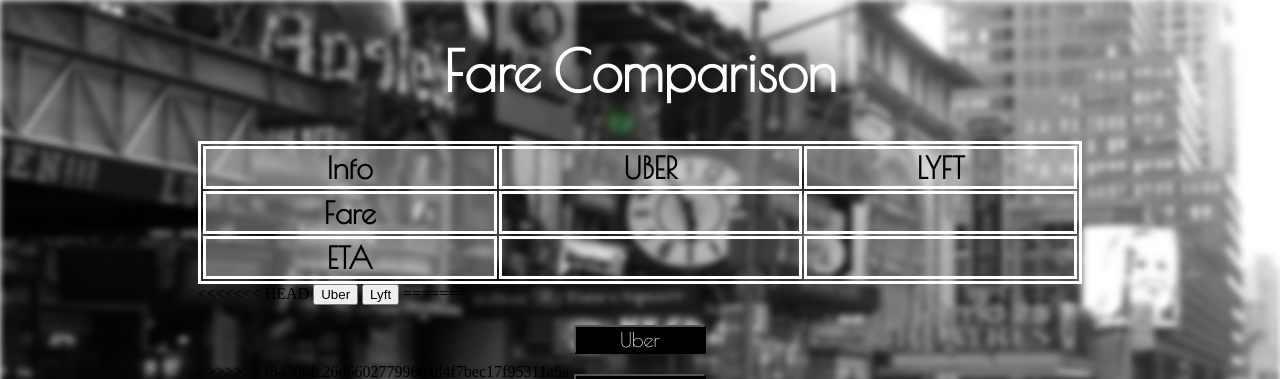
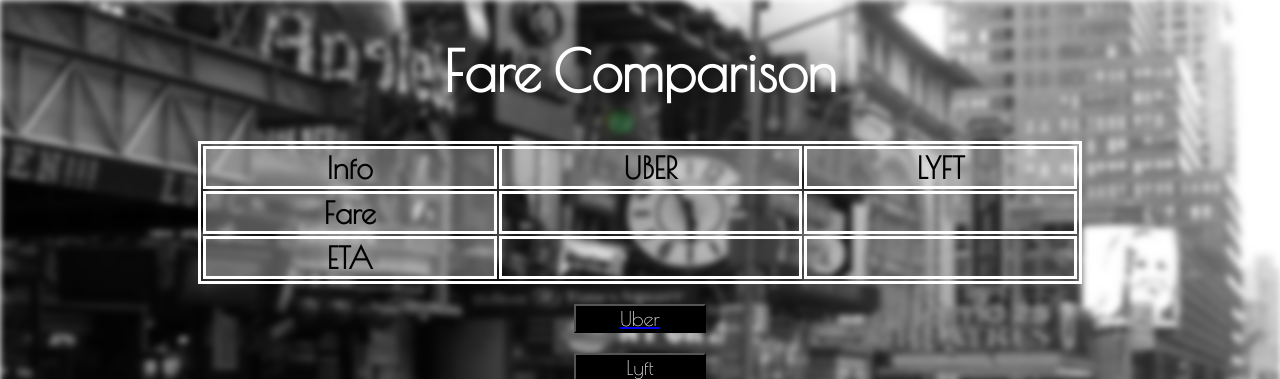
Before and after one commit to taidunn/fare-comparison, a Python web app: template templates/results.html in a window 1280 px wide. Shown: the top 379 px of the page. Run offline with Jinja, Linux system fonts and the light colour scheme; the template is opened without the code that fills it, so the values that code supplies are empty.

Commit message:
Buttons fixed

```diff
--- a/templates/results.html
+++ b/templates/results.html
@@ -32,13 +32,8 @@
       </tr>
       </tbody>
       </table>
-<<<<<<< HEAD
-      <a href="https://m.uber.com/ul/"><input id="buttonset" type="submit" value="Uber"></a>
-      <input id="buttonset" type="submit" value="Lyft">
-=======
-      <input class="uber" type="submit" value="Uber">
+      <a href="https://m.uber.com/ul/"><input class="uber" type="submit" value="Uber"></a>
       <input class="lyft" type="submit" value="Lyft">
->>>>>>> f84206fc26d66027799604d4f7bec17f95311a5a
     </div>
     <iframe width="600" height="450" frameborder="0" style="border:0"
     src="https://www.google.com/maps/embed/v1/directions?origin=...&destination=...&key=AIzaSyBrzRVN6GmXC6tmPHtzbau3xa6rGKatWVY" allowfullscreen>
```
